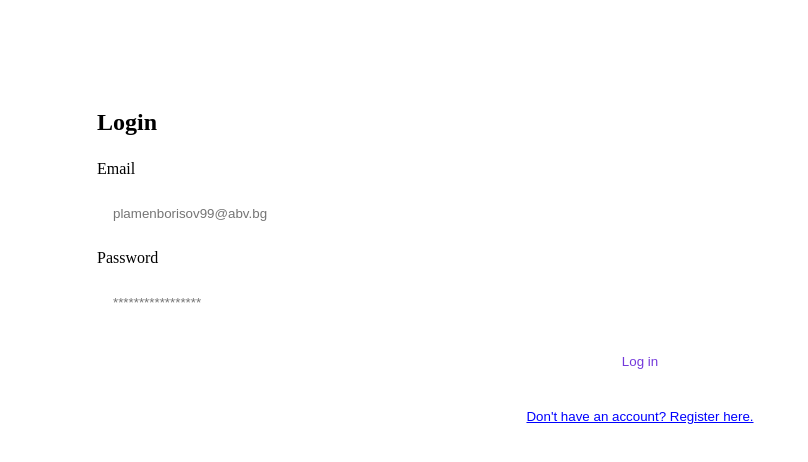
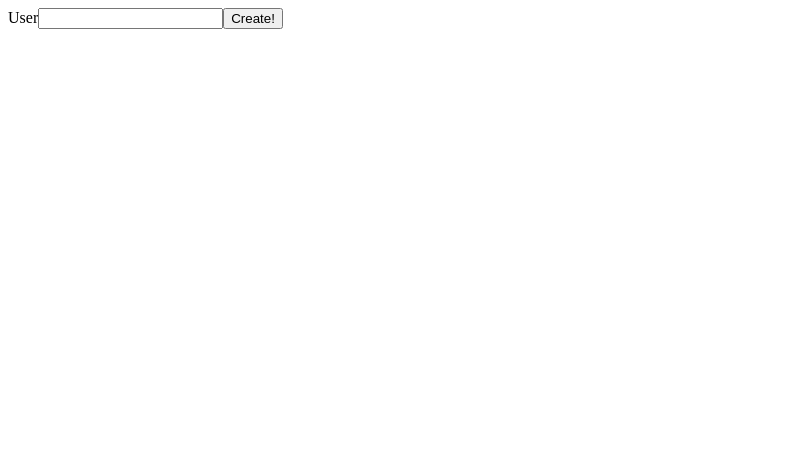
Before and after one commit to Borkata25/Productor, a React (Create React App) app: page / in a window 1280 px wide. Shown: the top 462 px of the page, without its empty margins (0-808 px from the left). Built offline with nearby package versions, Linux system fonts and the light colour scheme.

Commit message:
Added json-server and set it

```diff
--- /dev/null
+++ b/db.json
@@ -0,0 +1,24 @@
+{
+  "users": [
+    {
+      "user": "da",
+      "id": 1
+    },
+    {
+      "user": "NE",
+      "id": 2
+    },
+    {
+      "user": "da",
+      "id": 3
+    },
+    {
+      "user": "",
+      "id": 4
+    },
+    {
+      "user": "eqe",
+      "id": 5
+    }
+  ]
+}
--- a/package.json
+++ b/package.json
@@ -6,6 +6,8 @@
     "@testing-library/jest-dom": "^5.17.0",
     "@testing-library/react": "^13.4.0",
     "@testing-library/user-event": "^13.5.0",
+    "axios": "^1.6.2",
+    "json-server": "^0.17.4",
     "react": "^18.2.0",
     "react-dom": "^18.2.0",
     "react-scripts": "5.0.1",
@@ -13,6 +15,7 @@
   },
   "scripts": {
     "start": "react-scripts start",
+    "server": "json-server --port 3001 --watch db.json --host 127.0.0.1",
     "build": "react-scripts build",
     "test": "react-scripts test",
     "eject": "react-scripts eject"
--- a/src/App.css
+++ b/src/App.css
@@ -40,6 +40,7 @@ button {
   border-radius: 10px;
   cursor: pointer;
   color: #7439db;
+
 }
 
 .link-btn {
--- a/src/App.js
+++ b/src/App.js
@@ -1,22 +1,48 @@
-import { Login } from "./Login";
-import { Register } from "./Register";
+import { Login } from "./components/Login";
+import { Register } from "./components/Register";
 import { useState } from "react";
-import './App.css'
+
+import NewUser from './components/NewUser'
+import axios from "axios";
+import CreateUser from "./components/NewUser";
+
+
+
 
 function App() {
-  const [currentForm, setCurrentForm] = useState('login')
+  const [users, setUsers] = useState([]);
 
-  const toggleForm = (forName) => {
-    setCurrentForm(forName);
+
+  const createUser = async (user) => {
+    const response = await axios.post('http://localhost:3001/users', {
+      user
+    })
+
+    const updatedUsers = [...users, response.data]
+    setUsers(updatedUsers)
   }
+
+  // const [currentForm, setCurrentForm] = useState('login')
+
+  // const toggleForm = (forName) => {
+  //   setCurrentForm(forName);
+  // }
 
 
   return <div>
-    {
-      currentForm === 'login' ? <Login onFormSwitch={toggleForm} /> : <Register onFormSwitch={toggleForm} />
-    }
+    <CreateUser onCreate={createUser} />
+  </div>
 
-  </div>
+
+
+
+
+  // <div>
+  //   {
+  //     currentForm === 'login' ? <Login onFormSwitch={toggleForm} /> : <Register onFormSwitch={toggleForm} />
+  //   }
+
+  // </div>
 }
 
 export default App;
--- /dev/null
+++ b/src/components/NewUser.jsx
@@ -0,0 +1,27 @@
+import { useState } from 'react';
+
+function CreateUser({ onCreate }) {
+  const [name, setName] = useState('');
+
+  const handleChange = (event) => {
+    setName(event.target.value);
+  };
+
+  const handleSubmit = (event) => {
+    event.preventDefault();
+    onCreate(name);
+    setName('');
+  };
+
+  return (
+    <div >
+      <form onSubmit={handleSubmit}>
+        <label>User</label>
+        <input  value={name} onChange={handleChange} />
+        <button >Create!</button>
+      </form>
+    </div>
+  );
+}
+
+export default CreateUser;
```
Also changed, not shown: src/components/CreateUser.jsx (added, +28 -0 lines), src/components/Login.jsx (renamed from src/Login.jsx), src/components/Register.jsx (renamed from src/Register.jsx), 2 other files (tests, documents, lock files or other folders).
